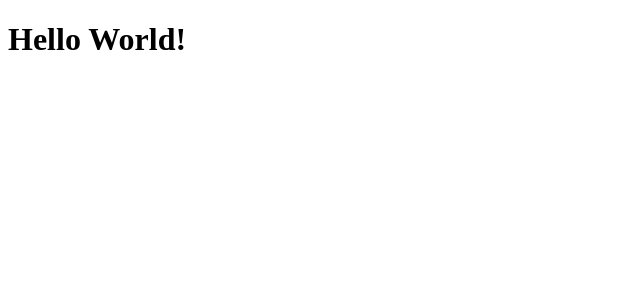
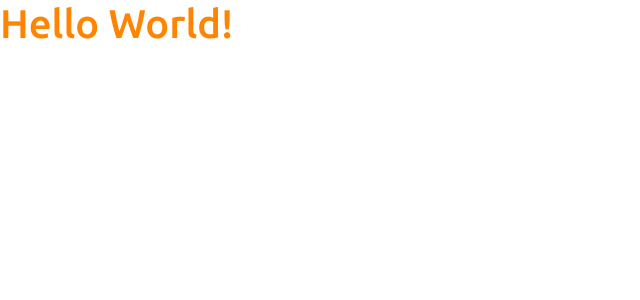
Before and after one commit to dev-josealarcon/DSales-Analysis, a React (Create React App) app in the folder frontend/: page / in a window 1280 px wide. Shown: the top 300 px of the page, without its empty margins (0-640 px from the left). Built offline with nearby package versions, Linux system fonts and the light colour scheme.

Commit message:
Bootstrap

```diff
--- a/frontend/package.json
+++ b/frontend/package.json
@@ -3,6 +3,7 @@
   "version": "0.1.0",
   "private": true,
   "dependencies": {
+    "@popperjs/core": "^2.10.2",
     "@testing-library/jest-dom": "^5.11.4",
     "@testing-library/react": "^11.1.0",
     "@testing-library/user-event": "^12.1.10",
@@ -10,6 +11,8 @@
     "@types/node": "^12.0.0",
     "@types/react": "^17.0.0",
     "@types/react-dom": "^17.0.0",
+    "boostrap": "^2.0.0",
+    "bootstrap": "^5.1.3",
     "react": "^17.0.2",
     "react-dom": "^17.0.2",
     "react-scripts": "4.0.3",
--- a/frontend/public/index.html
+++ b/frontend/public/index.html
@@ -10,7 +10,7 @@
       content="Project-sds3"
     />
 
-    <title>DSVendas</title>
+    <title>DSSent</title>
   </head>
   <body>
     <noscript>You need to enable JavaScript to run this app.</noscript>
--- a/frontend/src/App.tsx
+++ b/frontend/src/App.tsx
@@ -1,7 +1,7 @@
 function App() {
   return (
     <div>
-      <h1>Hello World!</h1>
+      <h1 className="text-primary">Hello World!</h1>
     </div>
   );
 }
--- /dev/null
+++ b/frontend/src/assets/css/styles.css
@@ -0,0 +1,32 @@
+@import url('https://fonts.googleapis.com/css2?family=Ubuntu:wght@300;400;500;700&display=swap');
+:root {
+    --color-primary: #FF8400;
+}
+
+html, body {
+    height: 100%;
+    font-family: "Ubuntu", sans-serif;
+}
+
+#root {
+    display: flex;
+    flex-direction: column;
+    height: 100%;
+}
+
+.content {
+    flex: 1 0 auto;
+}
+
+.footer {
+    flex-shrink: 0;
+    text-align: center;
+}
+
+.bg-primary {
+    background-color: var(--color-primary) !important;
+}
+
+.text-primary {
+    color: var(--color-primary) !important;
+}
--- a/frontend/src/index.tsx
+++ b/frontend/src/index.tsx
@@ -1,5 +1,7 @@
 import React from 'react';
 import ReactDOM from 'react-dom';
+import 'bootstrap/dist/css/bootstrap.css';
+import './assets/css/styles.css';
 import App from './App';
 
 
```
Also changed, not shown: 1 other file (tests, documents, lock files or other folders).
